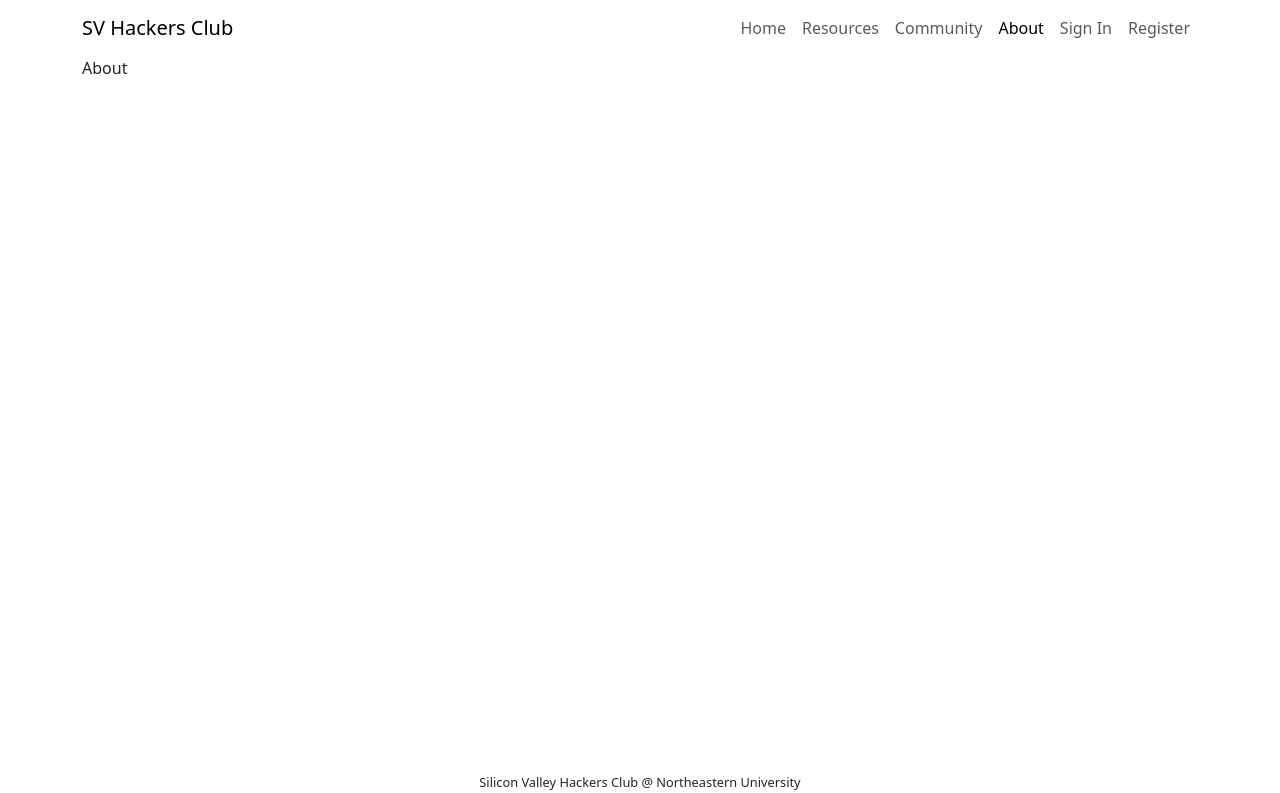
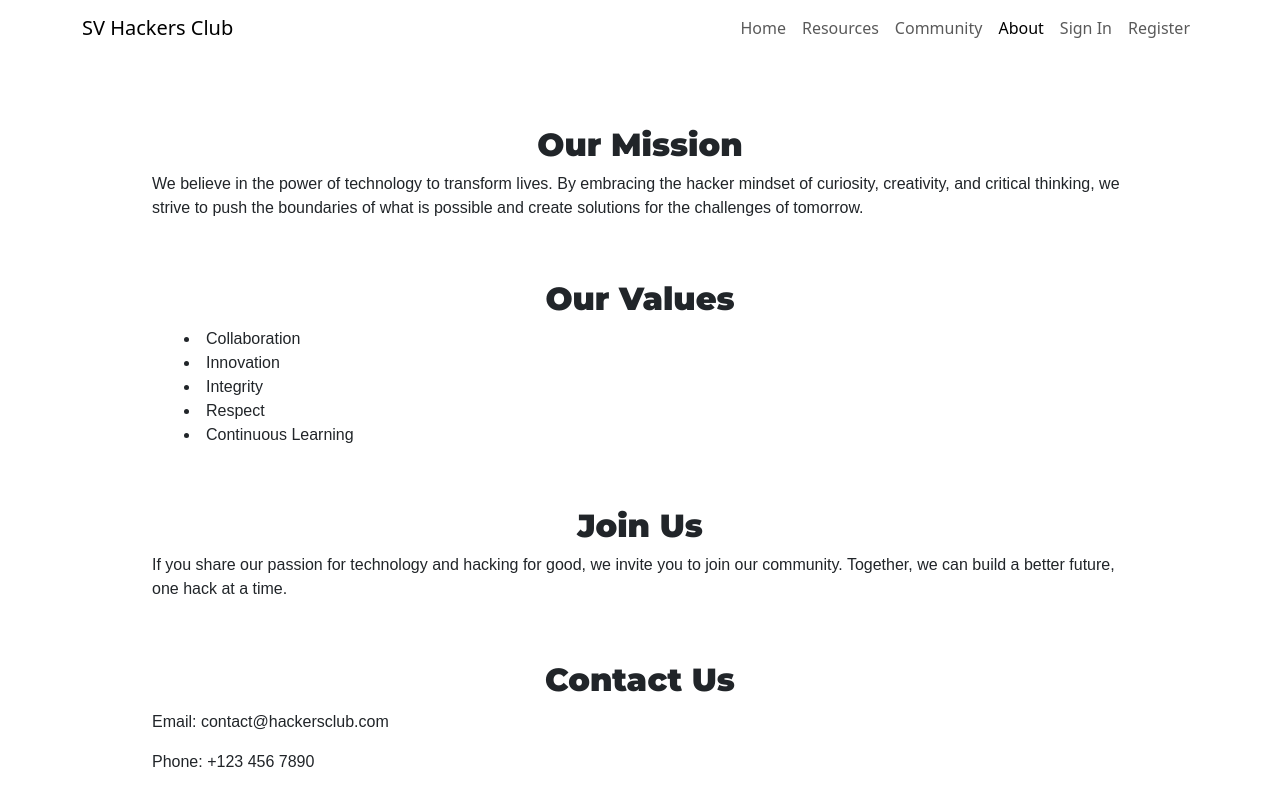
Before and after one commit to hackersclubsv/hackersclub-frontend-django, a React (Create React App) app: page /about in a window 1280 px wide. Shown: the top 793 px of the page. Built offline with nearby package versions, Linux system fonts and the light colour scheme.

Commit message:
aboutPage&FaqComponent

```diff
--- /dev/null
+++ b/src/assets/wiki/frequently_asked_question.md
@@ -0,0 +1,11 @@
+
+#### What is the cost of tuition?
+For tuition rates and fees, please visit the [Student Financial Services Tuition and Fees](https://studentfinance.northeastern.edu/billing-payments/tuition-and-fees/#_ga=2.138498611.1833683067.1691948482-1943276909.1665751281) page.
+
+#### What are the housing options near San Jose?
+Students are responsible for finding their own accommodations; university-sponsored housing is not available. For information about local housing options and general questions about relocating to the Bay Area, please visit our [Relocating to Silicon Valley](https://siliconvalley.northeastern.edu/student-resources/relocating-to-silicon-valley/) page.
+
+#### Campus Resources
+Please visit the [Student Life](https://studentlife.bayarea.northeastern.edu/#_ga=2.138498611.1833683067.1691948482-1943276909.1665751281) page to view events, resources, and updates from our San Jose campus team. And join our Yammer community page for Northeastern in Silicon Valley to connect with peers, join conversations, and see important community announcements.
+
+#### add more later
--- a/src/components/common/WikiContent.tsx
+++ b/src/components/common/WikiContent.tsx
@@ -7,10 +7,12 @@ import remarkGfm from 'remark-gfm';
 import getting_started from '../../assets/wiki/getting_started.md';
 import campus_introduction from '../../assets/wiki/campus_introduction.md';
 import transportation from '../../assets/wiki/transportation.md';
+import frequently_asked_question from '../../assets/wiki/frequently_asked_question.md';
+
 
 const WikiContent = (props: { content: string }) => {
   const [content, setContent] = useState('');
-  const contents: any = { getting_started, campus_introduction, transportation };
+  const contents: any = { getting_started, campus_introduction, transportation, frequently_asked_question };
   const file_name = props.content;
   console.log(file_name);
 
--- a/src/components/common/sidebarData.ts
+++ b/src/components/common/sidebarData.ts
@@ -28,4 +28,8 @@ export const sidebarData = [
     title: 'Campus Safety',
     content: 'campus_safety',
   },
+  {
+    title: 'FAQ',
+    content: 'frequently_asked_question',
+  },
 ];
--- a/src/pages/About.tsx
+++ b/src/pages/About.tsx
@@ -1,9 +1,40 @@
 import React from 'react'
+import '../styles/global.css'
 
-const About = () => {
+const About: React.FC = () => {
   return (
-    <div>About</div>
-  )
-}
+    <div className="about-container">
+      <section className="mission">
+        <h2>Our Mission</h2>
+        <p>We believe in the power of technology to transform lives. By embracing the hacker mindset of curiosity, creativity, and critical thinking, we strive to push the boundaries of what is possible and create solutions for the challenges of tomorrow.</p>
+      </section>
 
-export default About
+      <section className="values">
+        <h2>Our Values</h2>
+        <ul>
+          <li>Collaboration</li>
+          <li>Innovation</li>
+          <li>Integrity</li>
+          <li>Respect</li>
+          <li>Continuous Learning</li>
+        </ul>
+      </section>
+
+      <section className="join">
+        <h2>Join Us</h2>
+        <p>If you share our passion for technology and hacking for good, we invite you to join our community. Together, we can build a better future, one hack at a time.</p>
+      </section>
+
+      <section className="contact">
+        <h2>Contact Us</h2>
+        <address>
+          <p>Email: contact@hackersclub.com</p>
+          <p>Phone: +123 456 7890</p>
+          <p>linkedin: bbnnn/sssss</p>
+        </address>
+      </section>
+    </div>
+  );
+};
+
+export default About;
--- a/src/styles/global.css
+++ b/src/styles/global.css
@@ -64,3 +64,26 @@ h2,h3,h4,h5,h6 {
   font-size: 0.8rem;
 
 }
+
+
+.about-container {
+  padding: 70px;
+  font-family: Arial, sans-serif;
+}
+
+section {
+  margin-bottom: 60px;
+}
+
+h1, h2 {
+  color: #333;
+  margin-bottom: 10px;
+}
+
+.values ul {
+  list-style: inside;
+}
+
+.contact address {
+  margin: 10px 0;
+}
```
